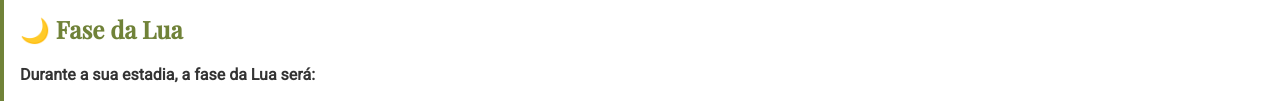
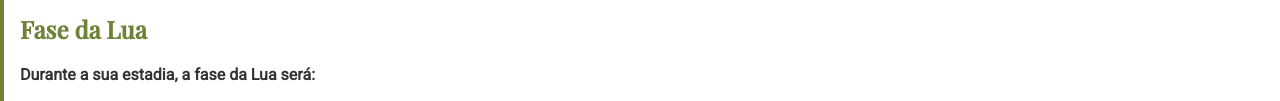
Before and after one commit to SandraNapoles/guia-villa-agape, a website: page index.html in a window 1280 px wide. Both pictures are taken after a click on the button "🌙 Fase da Lua". Shown: the part 336-437 px from the top of the page. Drawn offline with nearby package versions, Linux system fonts and the light colour scheme.

Commit message:
Update index.html

```diff
--- a/index.html
+++ b/index.html
@@ -235,7 +235,7 @@ Obs: Pesquise por <em>Villa Ágape Chapada</em>.</p>
     </div>
   </div>
   <div id="lua" class="section">
-  <h2>🌙 Fase da Lua</h2>
+  <h2> Fase da Lua</h2>
   <p><strong>Durante a sua estadia, a fase da Lua será:</strong></p>
   <h3>🌘 Lua Minguante</h3>
   <p>Essa fase convida ao recolhimento, à introspecção e ao desapego.</p>
```
